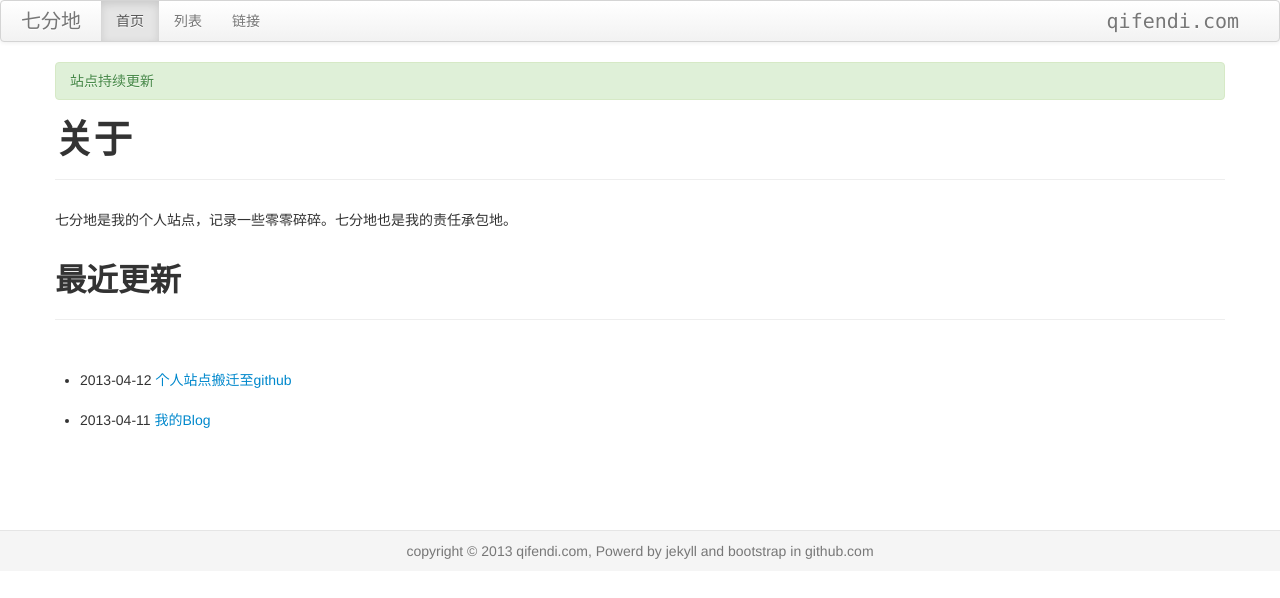
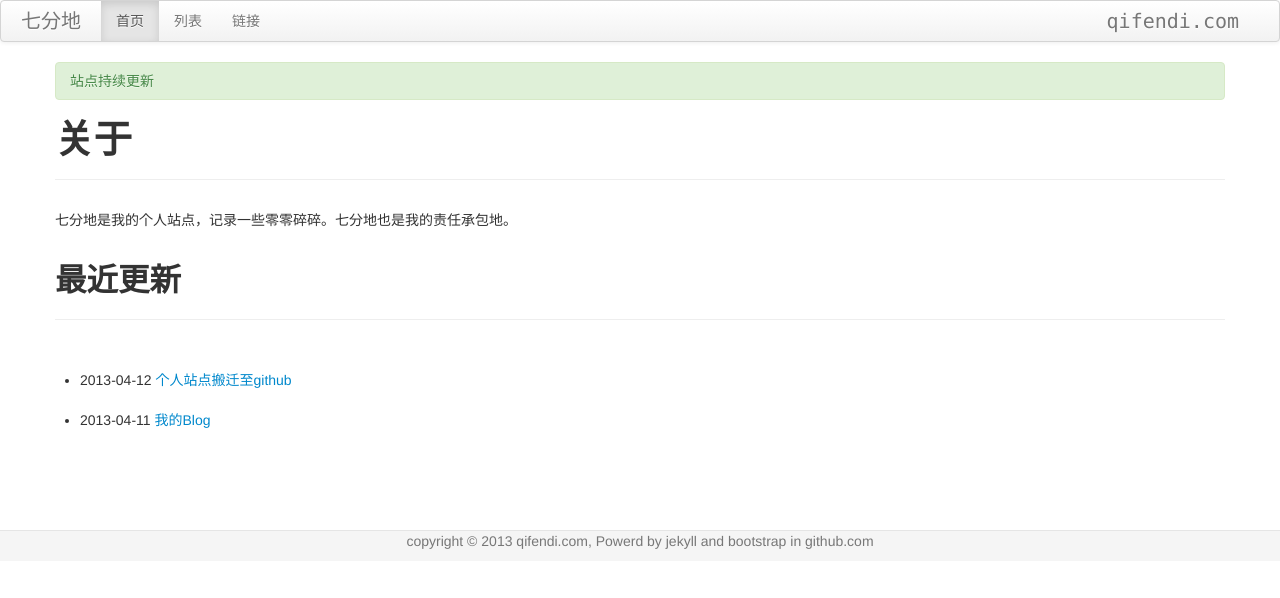
Before and after one commit to soncy/soncy.github.com, a Jekyll site: the page built from index.html, in a window 1280 px wide. Shown: the top 598 px of the page. Built offline with Jekyll 4.4.1, drawn with Linux system fonts in a browser that asks for light colours.

Commit message:
update footer

```diff
--- a/css/pages.css
+++ b/css/pages.css
@@ -1,5 +1,5 @@
 .navbar .page-right {float:right; font-family: Monaco,Menlo,Consolas,"Courier New",monospace;}
 .navbar ul {padding-left:0;}
 
-.footer { text-align: center; padding: 10px 0; margin-top: 70px; border-top: 1px solid #e5e5e5; background-color: #f5f5f5; }
+.footer { text-align: center; padding:0 0 10px 0; margin-top: 70px; border-top: 1px solid #e5e5e5; background-color: #f5f5f5; }
 .footer p { margin-bottom: 0; color: #777; }
```
